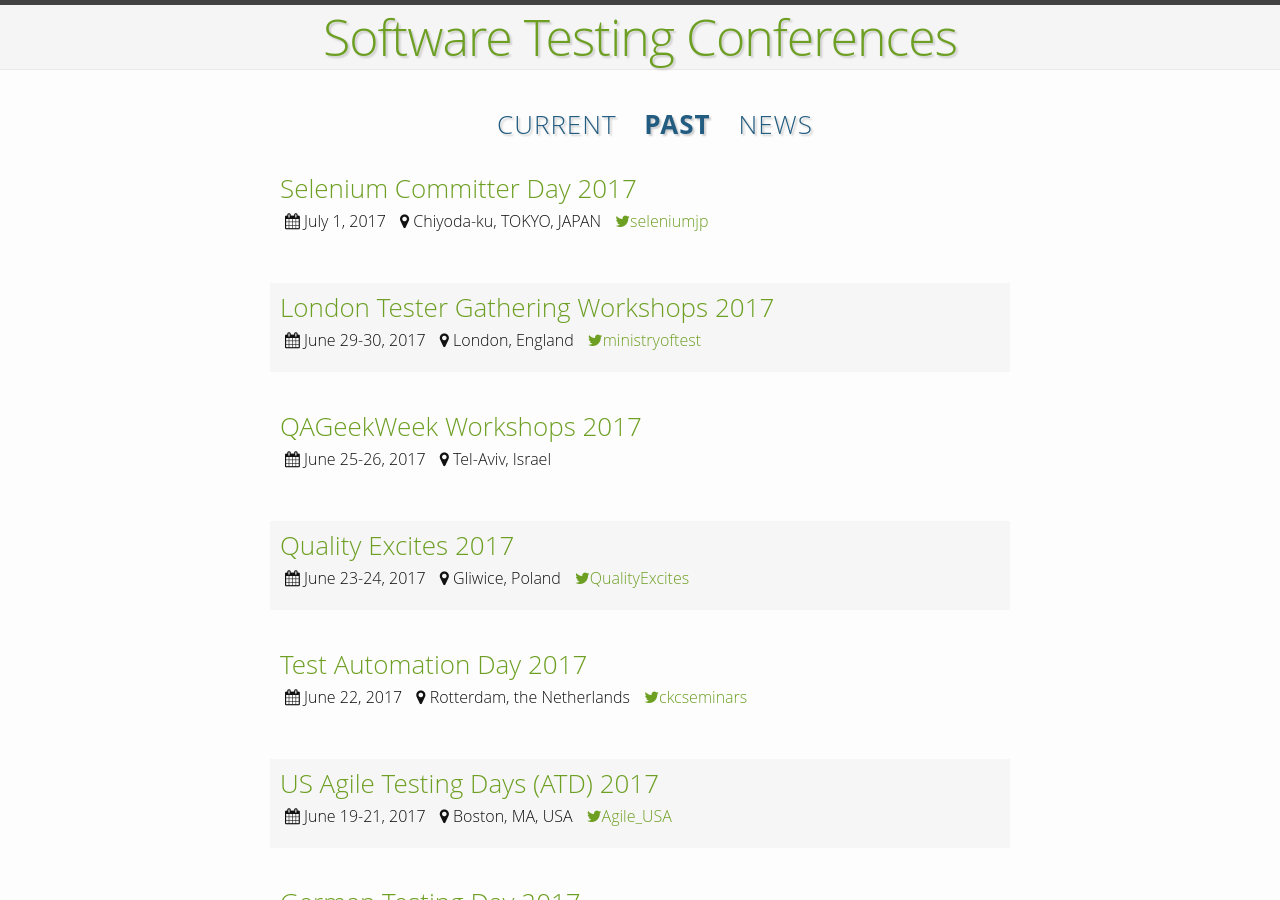
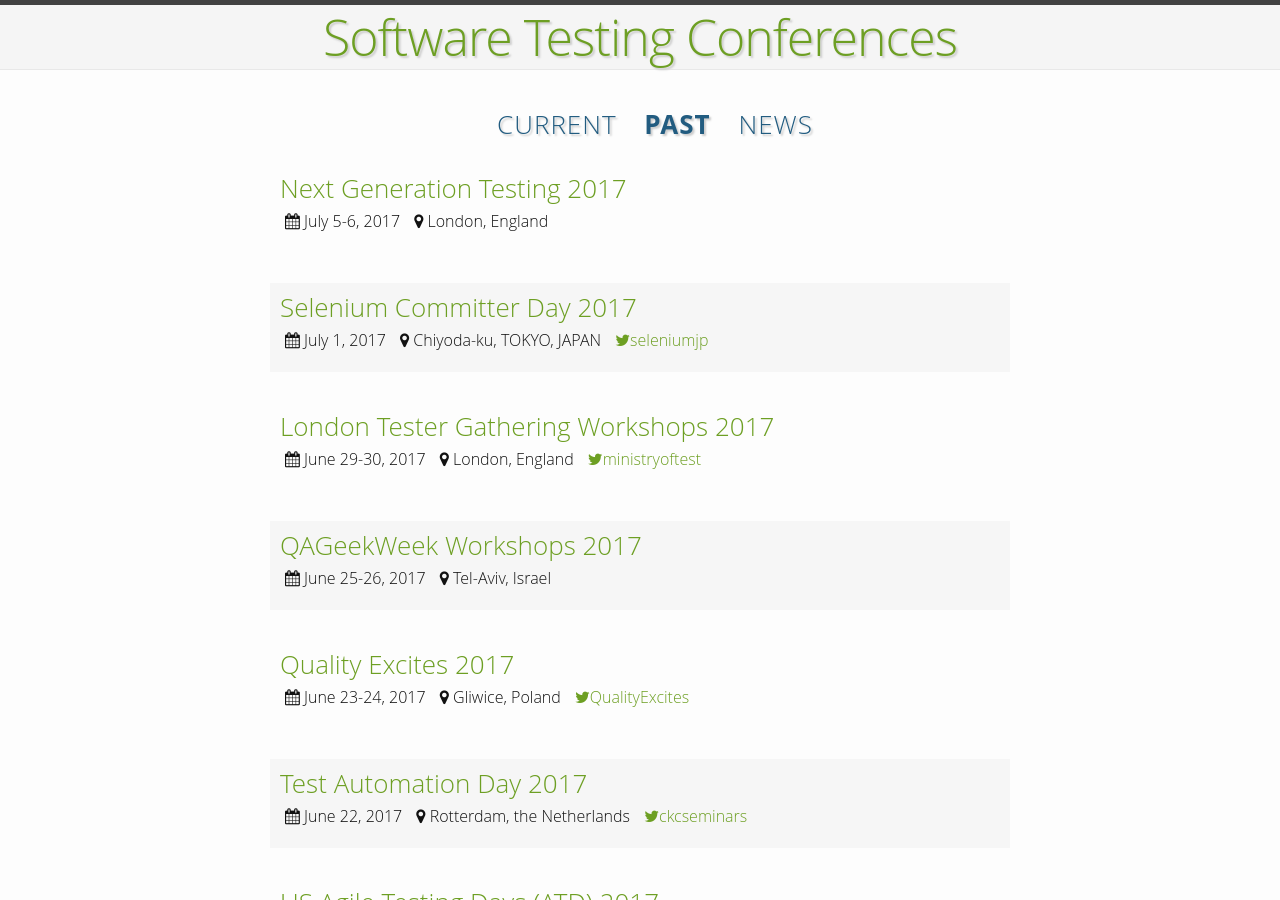
Before and after one commit to TestingConferences/testingconferences.github.io, a Jekyll site: the page built from past.html, in a window 1280 px wide and 900 px high. Built offline with Jekyll 4.4.1, drawn with Linux system fonts in a browser that asks for light colours.

Commit message:
Moved current to past

```diff
--- a/_data/past.yml
+++ b/_data/past.yml
@@ -1,3 +1,8 @@
+- name: Next Generation Testing 2017
+  location: London, England
+  dates: "July 5-6, 2017"
+  url: http://conferences.unicom.co.uk/next-generation-testing/2017
+
 - name: Selenium Committer Day 2017
   location: Chiyoda-ku, TOKYO, JAPAN
   dates: "July 1, 2017"
```
